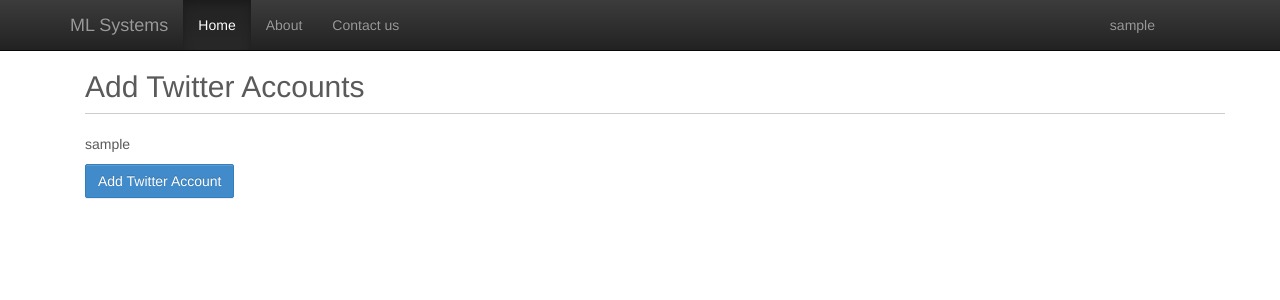
After one commit to pshahid/customer_hunter, a Flask app: template templates/social_account.html in a window 1280 px wide. The commit adds this page. Shown: the top 300 px of the page. Run offline with Flask 2, Linux system fonts and the light colour scheme; the template is opened without the code that fills it: most values are stand-ins (such as "Sample title", 1, 10 or a date in 2020); parts of the project's set-up code (start-up, migrations or seed data) failed here and were passed over; some libraries are stand-ins or nearby versions.

Commit message:
forgot to checkin some files

```diff
--- a/static/css/ml.css
+++ b/static/css/ml.css
@@ -14,12 +14,24 @@
 	height: 800px;
 	overflow-y: scroll;
 	border: 1px solid #ccc;
-	padding: 0px 25px 0px 25px;
+}
+
+#stream {
+	padding-left: 0px;
 }
 
 .ml-logout-link {
 	width:40px;
 	height:50px;
+}
+
+.ml-tweet-row {
+	padding: 0px 25px 0px 25px;
+	border-bottom: 1px solid #ccc;
+}
+
+.ml-reply-link a:hover {
+	text-decoration: none;
 }
 
 .ml-account-dropdown-link {
@@ -40,7 +52,8 @@
 	float: left;
 	width: 25px;
 	height: 81px;
-	padding-top: 10px;
+	padding-top: 5px;
+	padding-bottom:36px;
 	padding-right: 5px;
 }
 
--- /dev/null
+++ b/templates/social_account.html
@@ -0,0 +1,85 @@
+<!DOCTYPE html>
+<html lang="en">
+  <head>
+    <meta http-equiv="Content-Type" content="text/html; charset=UTF-8">
+    <meta charset="utf-8">
+    <meta http-equiv="X-UA-Compatible" content="IE=edge">
+    <meta name="viewport" content="width=device-width, initial-scale=1">
+    <meta name="description" content="ML Systems account page">
+    <meta name="author" content="ML Systems">
+
+    <title>{% block title %} {{ title }} {% endblock %}</title>
+
+    <link rel="stylesheet" href="{{ url_for('static', filename='css/bootstrap-theme.min.css') }}">
+    <link rel="stylesheet" href="{{ url_for('static', filename='css/bootstrap.min.css') }}">
+    <link rel="stylesheet" href="{{ url_for('static', filename='css/bootstrap-carousel.css') }}">
+    <link rel="stylesheet" href="{{ url_for('static', filename='css/ml.css') }}">
+    <link rel="stylesheet" href="http://code.ionicframework.com/ionicons/1.4.1/css/ionicons.min.css">
+
+    <script type="text/javascript" src="{{ url_for('static', filename='js/jquery.min.js') }}"></script>
+    <script type="text/javascript" src="{{ url_for('static', filename='js/bootstrap.min.js') }}"></script>
+    <script type="text/javascript" src="{{ url_for('static', filename='js/autobahn.js') }}"></script>
+    </head>
+    <body style="">
+      <div class="container">
+        <div class="navbar navbar-inverse navbar-fixed-top" role="navigation">
+          <div class="container">
+            <div class="navbar-header">
+              <button type="button" class="navbar-toggle" data-toggle="collapse" data-target=".navbar-collapse">
+                <span class="sr-only">Toggle navigation</span>
+                <span class="icon-bar"></span>
+                <span class="icon-bar"></span>
+                <span class="icon-bar"></span>
+              </button>
+              <a class="navbar-brand" href="">ML Systems</a>
+            </div>
+
+            <div class="navbar-collapse collapse">
+              <ul class="nav navbar-nav">
+                <li class="active"><a href="/">Home</a></li>
+                <li><a href="/">About</a></li>
+                <li><a href="/">Contact us</a></li>
+              </ul>
+
+              <div class="navbar-right">
+                <ul class="nav navbar-nav">
+                  <li>
+                    <a class="dropdown-toggle" data-toggle="dropdown" href="javascript:void(0);">{{ username }}
+                        <span class="ion-arrow-down-b"></span>
+                    </a>
+                    <ul class="dropdown-menu">
+                        <li role="presentation"><a role="menuitem" tabindex="-1" href="/addtwitter"><span class="ion-plus-round"></span> &nbsp;&nbsp;Add Twitter Accounts</a></li>
+                        <li role="presentation" class="divider"></li>
+                        <li role="presentation"><a role="menuitem" tabindex="-1" href="javascript:void(0);"><span class="ion-ios7-gear"></span> &nbsp;&nbsp;Account Settings</a></li>
+                        <li role="presentation"><a role="menuitem" tabindex="-1" href="javascript:void(0);"><span class="ion-paper-airplane"></span> &nbsp;&nbsp;Feedback</a></li>
+
+                    </ul>
+                  </li>
+                  <li>
+                    <a class="ml-logout-link" href="{{ url_for('auth.logout') }}">
+                        <span id="ml-logout-icon" class="ion-log-out"></span>
+                    </a>
+                  </li>
+                </ul>
+              </div>
+            </div>
+
+          </div>
+        </div>
+        <div class="container" style="margin-top: 50px;">
+	    	<h2>Add Twitter Accounts</h2>
+	    	<div style="border-top: 1px solid #ccc;">
+	    		<ul class="list-unstyled">
+	    		<div style="margin-top:20px;">
+	    		{% for acc in accounts %}
+	    			<li>{{ acc.username }}</li>
+	    		{% else %}
+	    			No associated Twitter accounts.
+	    		{% endfor %}
+	    		</ul>
+	    		</div>
+				<a href="/twitter_login" class="btn btn-primary" role="button">Add Twitter Account</a>
+	    	</div>
+    	</div>
+    </body>
+</html>
--- a/webapp.py
+++ b/webapp.py
@@ -240,7 +240,7 @@ def get_timelines():
         print "Can't find that twitter user"
         return json.dumps({'error': 'Forbidden'})
 
-@webapp.route('/replyas/<id>', methods=['POST'])
+@webapp.route('/reply', methods=['POST'])
 @auth.login_required
 def reply_as():
     '''
```
Also changed, not shown: templates/auth_main.html (+47 -5 lines).
